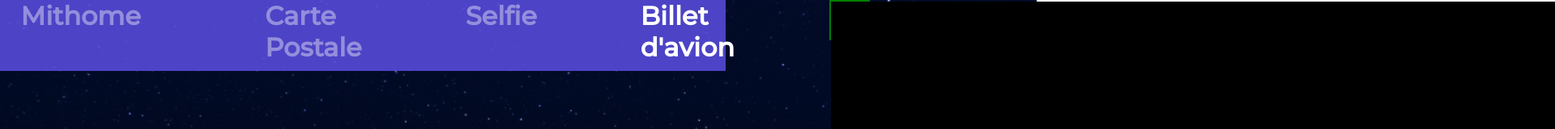
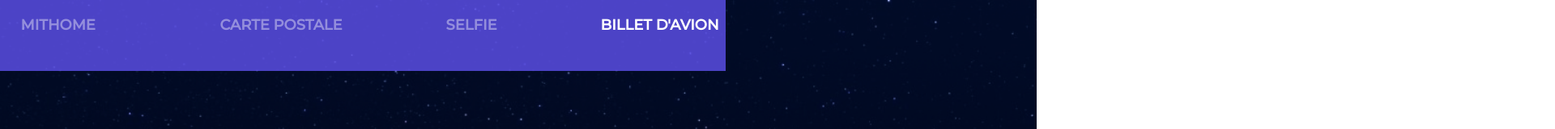
Before and after one commit to wild-hackaton-voyage/travelmito, a React (Create React App) app: page /carte/1 in a window 1280 px wide. Shown: the top 160 px of the page at 81% size, 1920 px wide, since content can reach past the window. Built offline with nearby package versions, Linux system fonts and the light colour scheme; a web font is replaced by a local one.

Commit message:
css navbar

```diff
--- a/src/App.css
+++ b/src/App.css
@@ -36,11 +36,3 @@ a {
   text-decoration: none;
   color: inherit;
 }
-
-.logoBottom {
-  width: 50px;
-  height: 50px;
-  position: absolute;
-  margin-left: 80%;
-  border: 2px, solid green;
-}
--- a/src/App.js
+++ b/src/App.js
@@ -16,9 +16,6 @@ const App = () => {
 
   return (
     <div className="ticketContainer">
-      <div className="logoBottom">
-        <img src={LogoCache} alt={LogoCache} />
-      </div>
       <Router>
       {!loading && <LoadingPage />}
         <Transition />
--- a/src/components/Navbar/Navbar.css
+++ b/src/components/Navbar/Navbar.css
@@ -10,6 +10,19 @@
   gap: 10vw;
   z-index: 100;
 }
+
+.navTabs {
+  margin-top: 20px;
+  font-size: medium;
+  width: auto;
+  height: 20px;
+  font-size: large;
+}
+
+.navTabs:hover {
+  color: rgb(37, 0, 80);
+}
+
 #mitoCard {
   padding-left: 2vw;
   opacity: 40%;
--- a/src/components/Navbar/Navbar.jsx
+++ b/src/components/Navbar/Navbar.jsx
@@ -94,21 +94,21 @@ const Navbar = ({destination}) => {
         <div className="navBar" >
             <Link to= "/">
             <h1 id="mitoCard" className="navTabs">
-           Mithome
+           MITHOME
              </h1>
             </Link>
             <Link to= {`/carte/${destination}`}>
             <h1 id="mitoCard" className="navTabs">
-           Carte Postale
+           CARTE POSTALE
             </h1>
             </Link>
             <Link to= "/Mitoselfie">  <h1 className="navTabs" id="mitoSelfie">
-         Selfie
+         SELFIE
            </h1>
            </Link>
             <Link to= "/Mitoticket">
              <h1 className="navTabs" id="mitoTicket">
-           Billet d'avion
+           BILLET D'AVION
             </h1> </Link>
     </div>
             <div className="planetAnim">
```
